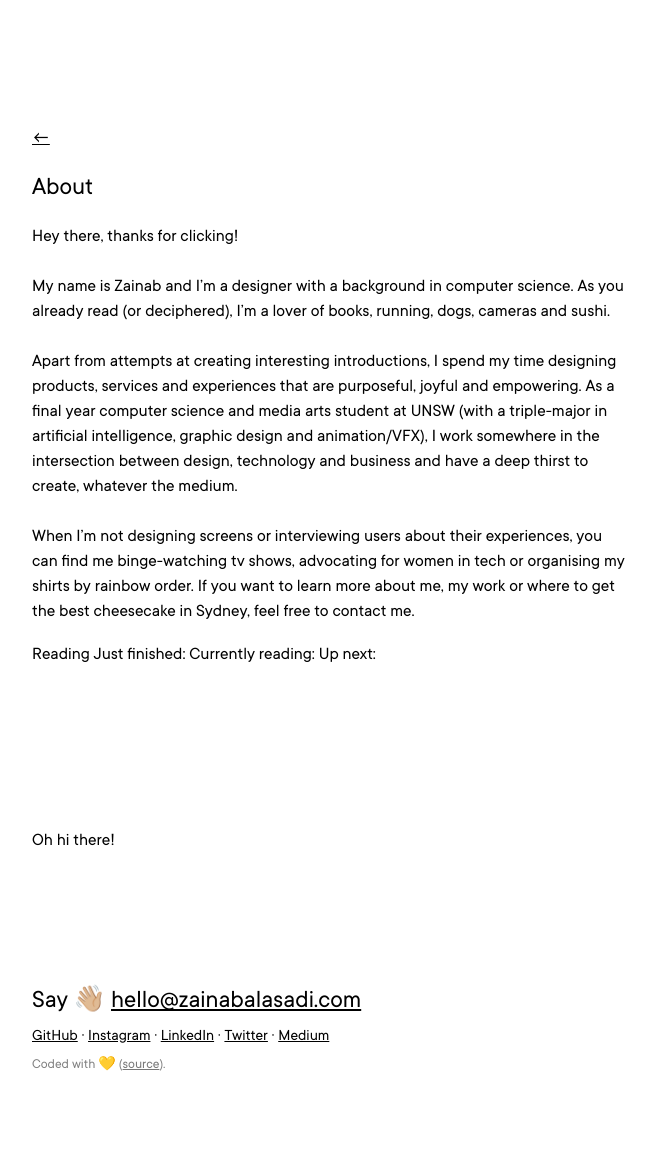
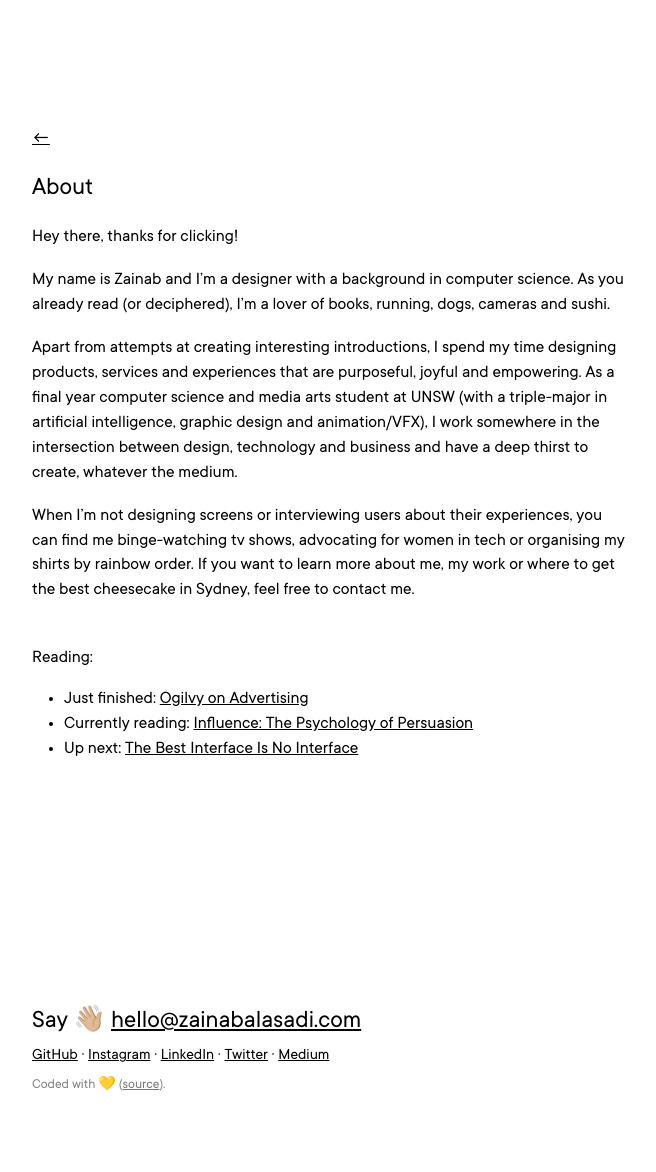
Before and after one commit to zainabalasadi/zainabalasadi.com, a Jekyll site: the page built from about.md, in a window 1280 px wide. Shown: the whole page, without its empty margins (112-768 px from the left). Built offline with Jekyll 4.4.1, drawn with Linux system fonts in a browser that asks for light colours.

Commit message:
reading section in about page

```diff
--- a/_includes/footer.html
+++ b/_includes/footer.html
@@ -1,5 +1,5 @@
 <!-- Footer -->
-   <footer class="{{ site.site-footer }}">
+   <footer">
       <div class="{{ site.site-footer-margin }}">
          <h1 class="{{ site.site-footer-email }} {{ site.site-intro-text }}">Say 👋🏼
             <a href="mailto:hello@zainabalasadi.com">{{ site.email }}</a>
--- a/about.md
+++ b/about.md
@@ -8,30 +8,20 @@ description: "Zainab Alasadi is a product designer."
 
 
 <div class="{{ site.site-intro }} {{ site.site-intro-margin }}" markdown="1">
+Hey there, thanks for clicking!
 
-<div markdown="1">
-Hey there, thanks for clicking!
-<br><br>
 My name is Zainab and I’m a designer with a background in computer science. As you already read (or deciphered), I’m a lover of books, running, dogs, cameras and sushi.
-<br><br>
+
 Apart from attempts at creating interesting introductions, I spend my time designing products, services and experiences that are purposeful, joyful and empowering. As a final year computer science and media arts student at UNSW (with a triple-major in artificial intelligence, graphic design and animation/VFX), I work somewhere in the intersection between design, technology and business and have a deep thirst to create, whatever the medium.
-<br><br>
+
 When I’m not designing screens or interviewing users about their experiences, you can find me binge-watching tv shows, advocating for women in tech or organising my shirts by rainbow order. If you want to learn more about me, my work or where to get the best cheesecake in Sydney, feel free to contact me.
-</div>
 
-
-<p></p>
-
-
-Reading
-Just finished:
-Currently reading:
-Up next:
-
-
+<br>
+Reading:
+- Just finished: [Ogilvy on Advertising](https://www.amazon.com/Ogilvy-Advertising-David/dp/039472903X){:target="_blank"}
+- Currently reading: [Influence: The Psychology of Persuasion](https://www.amazon.com.au/influence-Psychology-Robert-PhD-Cialdini/dp/006124189X){:target="_blank"}
+- Up next: [The Best Interface Is No Interface](https://www.amazon.com/Best-Interface-No-brilliant-technology/dp/0133890333/ref=sr_1_1?keywords=The+Best+Interface+Is+No+Interface&qid=1560039062&s=books&sr=1-1)
 </div>
 
 <div class="{{ site.site-intro-space }}" markdown="1">
 </div>
-
-Oh hi there!
```
Also changed, not shown: 8 other files.
